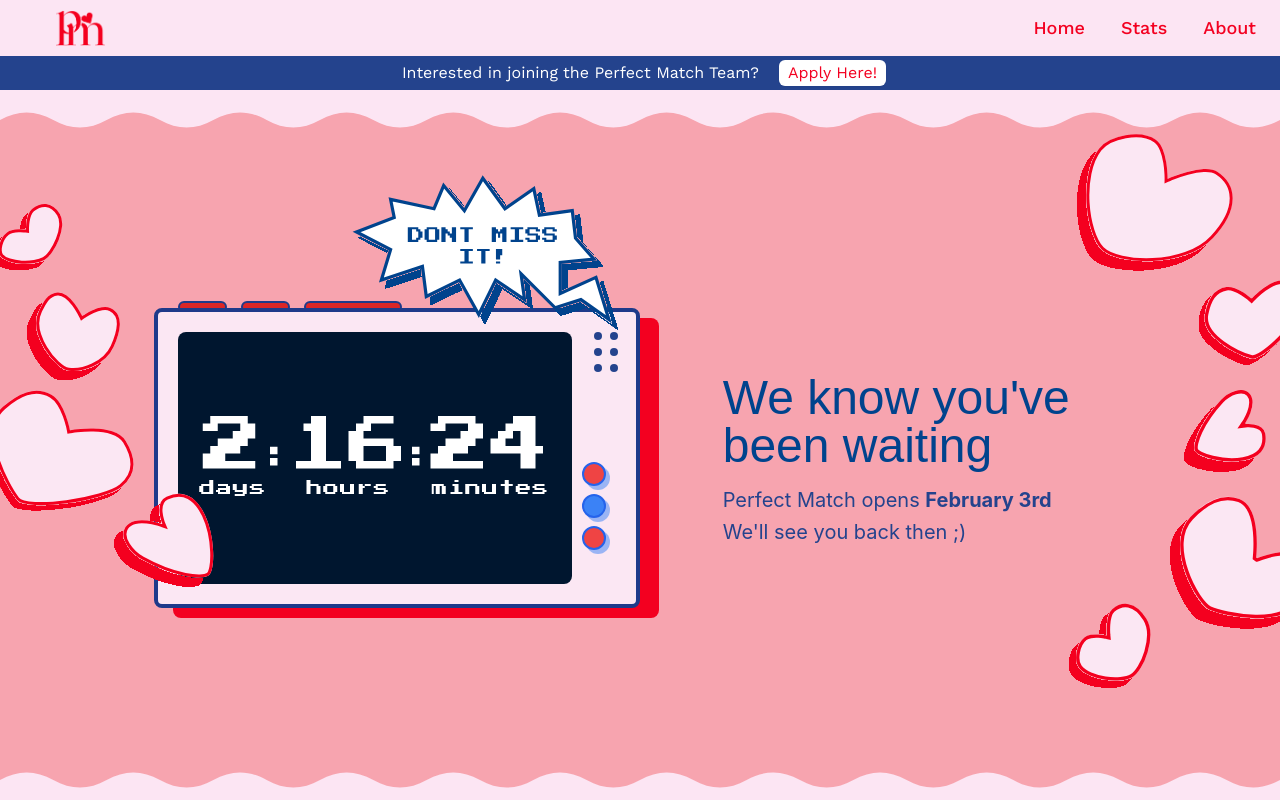
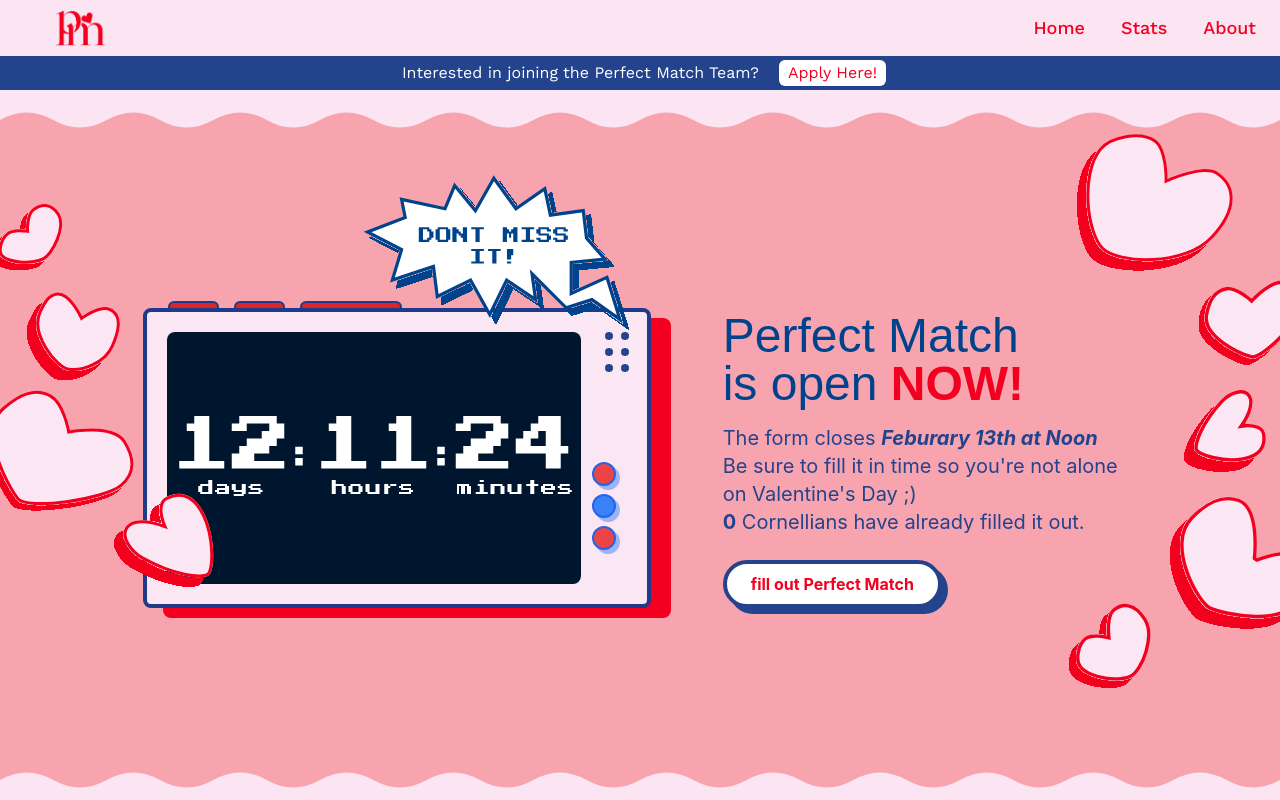
Before and after one commit to wyatt/perfect-match-web, a Next.js app: page / in a window 1280 px wide. Shown: the top 800 px of the page. Built offline with nearby package versions, Linux system fonts and the light colour scheme; no server answers; the database is empty; a web font is replaced by a local one.

Commit message:
Home Page for 2025 Launch

```diff
--- a/components/countdown.tsx
+++ b/components/countdown.tsx
@@ -4,7 +4,7 @@ import { useState, useEffect } from 'react';
 import { emojiBlast } from "emoji-blast";
 
 const CountDown: React.FC = () => {
-    const countdownDate = new Date('Feb 3, 2025 17:00:00 EST');
+    const countdownDate = new Date('Feb 13, 2025 12:00:00 EST');
 
     type RemainingTime = {
         days: number;
--- a/pages/index.tsx
+++ b/pages/index.tsx
@@ -85,18 +85,48 @@ const Home: NextPage = (props: any) => {
                         <div className="lg:w-1/2">
                             <div className="mx-2 max-w-xl text-center lg:text-left sm:mx-auto lg:ml-[17%] mt-8 sm:mt-0 opacity-100">
                                 <div className="">
-                                    <h1 className="text-4xl text-[#00438D] font-normal font-family-dela sm:text-3xl lg:text-5xl font-dela-gothic sm:mt-5">
-                                        We know you&#39;ve
+                                    <h1 className="text-4xl text-[#00438D] font-family-dela sm:text-3xl lg:text-5xl font-dela-gothic sm:mt-5">
+                                        Perfect Match
                                         <br />
-                                        been waiting
+                                        is open <strong className='text-pmred-500'> NOW! </strong>
                                     </h1>
                                 </div>
                                 <div className='work-sans'>
                                     <p className="text-lg text-pmblue-500 mt-4 lg:max-w-lg lg:text-left text-center lg:text-xl sm:leading-relaxed">
-                                        Perfect Match opens <strong> February 3rd</strong>
+                                        The form closes <strong className="italic"> Feburary 13th at Noon </strong>
+                                        <br />
+                                        Be sure to fill it in time so you&apos;re not alone on Valentine&apos;s Day ;&#41;
+                                        <br />
+                                        <strong> {currentCount}</strong> Cornellians have already filled it out.
+
                                     </p>
-                                    <p className="text-lg mt-1 text-pmblue-500 lg:max-w-lg lg:text-left text-center lg:text-xl sm:leading-relaxed">
-                                        We&#39;ll see you back then ;&#41; </p>
+                                    <Link href="/profile">
+                                        <button
+                                            className="
+                                    mt-6
+                                    px-6
+                                    py-2
+                                    rounded-full
+                                    bg-white
+                                    text-pmred-500
+                                    border-4
+                                    border-pmblue-500
+                                    font-bold
+                                    shadow-[6px_6px_0px_0px_rgba(36,67,141,1)]
+                                    transition-all
+                                    hover:translate-x-[4px]
+                                    hover:translate-y-[4px]
+                                    hover:shadow-[2px_2px_0px_0px_rgba(36,67,141,1)]
+                                    active:translate-x-[6px]
+                                    active:translate-y-[6px]
+                                    active:shadow-none
+                                "
+                                        >
+                                            fill out Perfect Match
+                                        </button>
+                                    </Link>
+
+
                                 </div>
                             </div>
 
```
